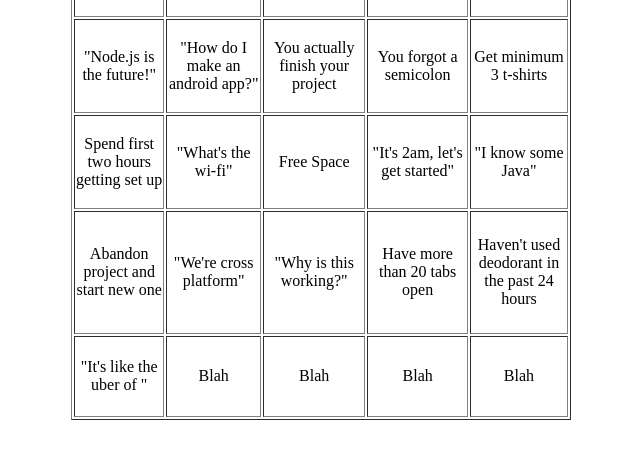
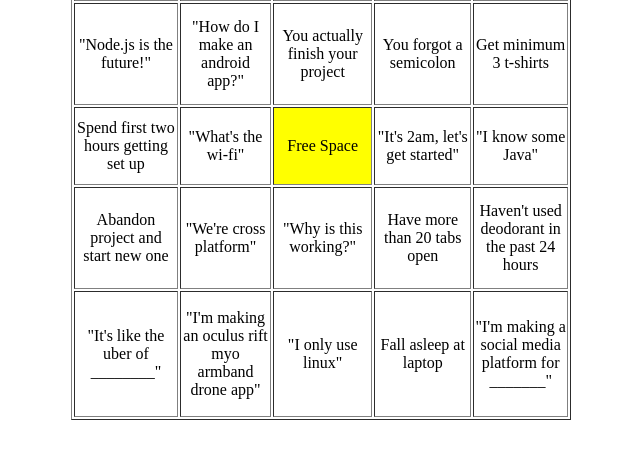
Before and after one commit to bigolu/biggie96.github.io, a plain HTML site: page index.html in a window 1280 px wide. Shown: the part 215-674 px from the top of the page, without its empty margins (319-959 px from the left). Drawn offline with Linux system fonts and the light colour scheme.

Commit message:
its submitable now

```diff
--- a/index.css
+++ b/index.css
@@ -23,3 +23,7 @@ body {
     height: 500px;
     margin-top: 0px;
 }
+
+#free{
+	background-color: yellow;
+}
--- a/index.html
+++ b/index.html
@@ -37,7 +37,7 @@
 
 <td><p>Spend first two hours getting set up</p></td>
 <td><p>"What's the wi-fi"</p></td>
-<td><p>Free Space</p></td>
+<td id="free"><p>Free Space</p></td>
 <td><p>"It's 2am, let's get started"</p></td>
 <td><p>"I know some Java"</p></td>
 
@@ -55,11 +55,11 @@
 
 <tr>
 
-<td><p>"It's like the uber of <u>      </u>"</p></td>
-<td><p>Blah</p></td>
-<td><p>Blah</p></td>
-<td><p>Blah</p></td>
-<td><p>Blah</p></td>
+<td><p>"It's like the uber of ________"</p></td>
+<td><p>"I'm making an oculus rift myo armband drone app"</p></td>
+<td><p>"I only use linux"</p></td>
+<td><p>Fall asleep at laptop</p></td>
+<td><p>"I'm making a social media platform for _______"</p></td>
 
 </tr>
 
```
